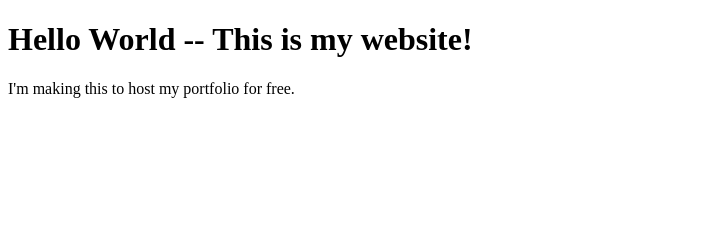
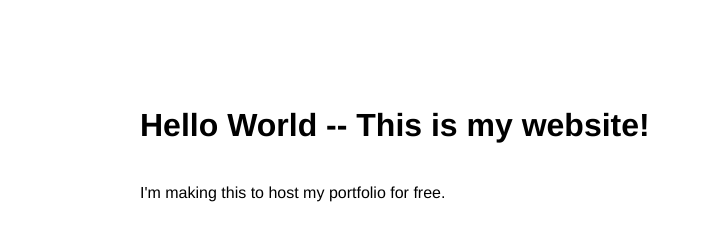
Before and after one commit to suzubanchan/michellenguyen.github.io, a plain HTML site: page index.html in a window 1280 px wide. Shown: the whole page, without its empty margins (0-702 px from the left). Drawn offline with Linux system fonts and the light colour scheme.

Commit message:
Update index.html

```diff
--- a/index.html
+++ b/index.html
@@ -2,7 +2,8 @@
 <html>
   <head>
     <meta charset="utf-8">
-    <title>(Your Name)</title>
+    <title>(Michelle Nguyen)</title>
+    <link rel="stylesheet" type="text/css" href="main.css">
   </head>
   <body>
     <h1>Hello World -- This is my website!</h1>
```
